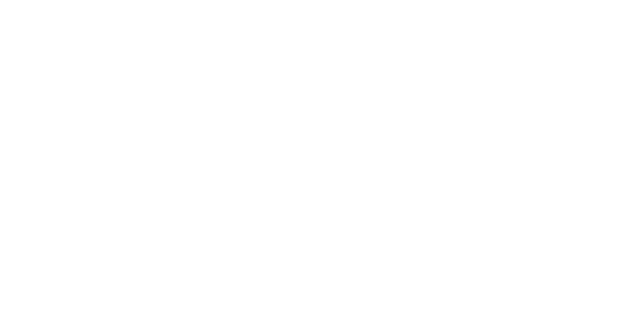
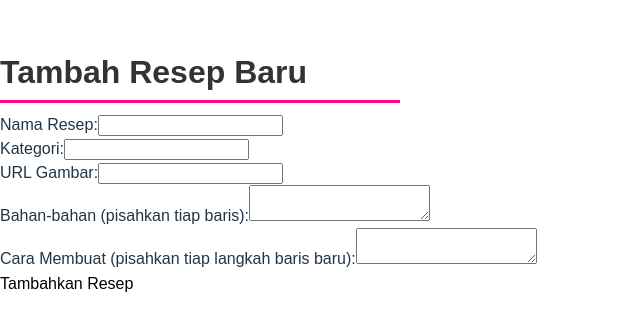
Before and after one commit to meiliamyy/Food-Recipe-new, a React (Vite) app: page /add in a window 1280 px wide. Before the commit this address had no page. Shown: the part 242-572 px from the top of the page, without its empty margins (0-640 px from the left). Built offline with nearby package versions, Linux system fonts and the light colour scheme.

Commit message:
add component AddRecipe.jsx

```diff
--- a/src/App.jsx
+++ b/src/App.jsx
@@ -1,6 +1,8 @@
 import { BrowserRouter as Router, Routes, Route } from "react-router-dom";
 import Dashboard from "./components/Dashboard";
 import Detail from "./components/Detail";
+import AddRecipe from "./components/AddRecipe"; // Import komponen input resep
+
 
 function App() {
   return (
@@ -9,6 +11,7 @@ function App() {
         <Routes>
           <Route path="/" element={<Dashboard />} />
           <Route path="/detail/:id" element={<Detail />} />
+          <Route path="/add" element={<AddRecipe />} />
         </Routes>
       </Router>
     </>
--- /dev/null
+++ b/src/components/AddRecipe.jsx
@@ -0,0 +1,101 @@
+import { useState } from "react";
+import { useNavigate } from "react-router-dom";
+// import "./AddRecipe.css"; // Buat file CSS sesuai kebutuhan styling
+
+function AddRecipe() {
+  const [nama, setNama] = useState("");
+  const [kategori, setKategori] = useState("");
+  const [gambar, setGambar] = useState("");
+  const [bahan, setBahan] = useState("");
+  const [cara, setCara] = useState("");
+  const [error, setError] = useState(null);
+  const navigate = useNavigate();
+
+  const handleSubmit = (e) => {
+    e.preventDefault();
+
+    // Ubah input textarea menjadi array dengan memisahkan tiap baris
+    const bahanArray = bahan.split("\n").filter(item => item.trim() !== "");
+    const caraArray = cara.split("\n").filter(item => item.trim() !== "");
+
+    fetch("http://localhost:5000/recipes", {
+      method: "POST",
+      headers: { "Content-Type": "application/json" },
+      body: JSON.stringify({
+        nama,
+        kategori,
+        gambar,
+        bahan: bahanArray,
+        cara: caraArray
+      })
+    })
+      .then((res) => {
+        if (!res.ok) {
+          throw new Error("Gagal menambahkan resep");
+        }
+        return res.json();
+      })
+      .then(() => {
+        // Setelah berhasil, arahkan kembali ke Dashboard atau ke halaman detail resep baru
+        navigate("/");
+      })
+      .catch((err) => {
+        setError(err.message);
+      });
+  };
+
+  return (
+    <div className="add-recipe-container">
+      <h2>Tambah Resep Baru</h2>
+      {error && <p className="error">{error}</p>}
+      <form onSubmit={handleSubmit}>
+        <div>
+          <label>Nama Resep:</label>
+          <input
+            type="text"
+            value={nama}
+            onChange={(e) => setNama(e.target.value)}
+            required
+          />
+        </div>
+        <div>
+          <label>Kategori:</label>
+          <input
+            type="text"
+            value={kategori}
+            onChange={(e) => setKategori(e.target.value)}
+            required
+          />
+        </div>
+        <div>
+          <label>URL Gambar:</label>
+          <input
+            type="text"
+            value={gambar}
+            onChange={(e) => setGambar(e.target.value)}
+            required
+          />
+        </div>
+        <div>
+          <label>Bahan-bahan (pisahkan tiap baris):</label>
+          <textarea
+            value={bahan}
+            onChange={(e) => setBahan(e.target.value)}
+            required
+          ></textarea>
+        </div>
+        <div>
+          <label>Cara Membuat (pisahkan tiap langkah baris baru):</label>
+          <textarea
+            value={cara}
+            onChange={(e) => setCara(e.target.value)}
+            required
+          ></textarea>
+        </div>
+        <button type="submit">Tambahkan Resep</button>
+      </form>
+    </div>
+  );
+}
+
+export default AddRecipe;
--- a/src/components/Dashboard.jsx
+++ b/src/components/Dashboard.jsx
@@ -22,6 +22,13 @@ function Dashboard() {
     <div className="dashboard">
       {/* Header */}
       <header className="header">Meilia Recipe Collection 👩🏻‍🍳</header>
+
+        {/* Tombol untuk menambahkan resep baru */}
+        <div className="tambah-resep">
+        <button onClick={() => navigate("/add")}>
+          Tambah Resep Baru
+        </button>
+      </div>
 
       {/* Glass Icons Section */}
       <div className="glass-container">
```
